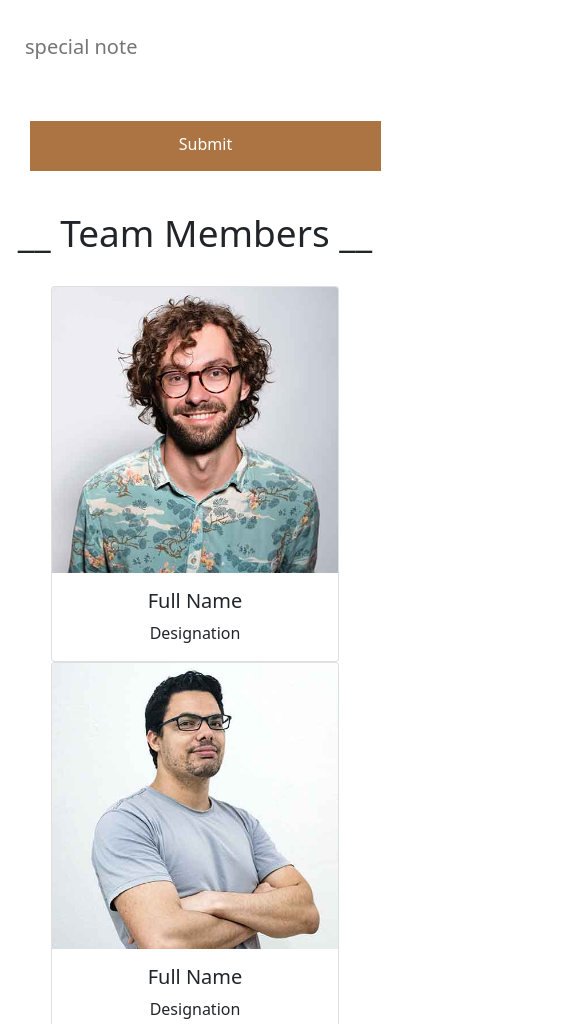
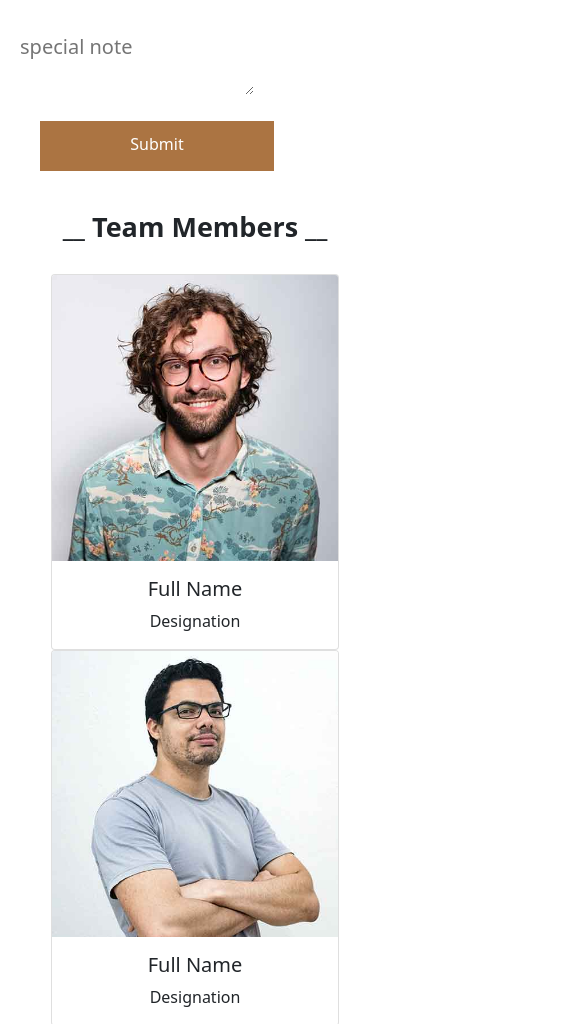
Before and after one commit to Aswankappingal/woody, a plain HTML site: page index.html in a window 390 px wide. Shown: the part 7814-8838 px from the top of the page, 585 px wide, since content can reach past the window. Drawn offline with nearby package versions, Linux system fonts and the light colour scheme.

Commit message:
file added

```diff
--- a/CSS/style.css
+++ b/CSS/style.css
@@ -459,7 +459,9 @@
 .free-text textarea::placeholder{
     font-size: 20px;
     font-weight: 300;
-    padding-left: 10px;
+    padding-left: 5px;
+    /* border: 1px solid green; */
+    width: 65%;
 }
 .free-input2 input{
     padding: 15px;
@@ -478,6 +480,7 @@
     border: none;
     margin-left: 5px;
     margin-top: 20px;
+    width: 65%;
 }
 .free-text textarea:hover{
     border: 1px solid rgb(188, 180, 102);
@@ -1036,7 +1039,7 @@
 .free-text textarea::placeholder{
     font-size: 20px;
     font-weight: 300;
-    padding-left: 10px;
+    /* padding-left: 5px; */
 }
 .free-input2 input{
     padding: 15px;
@@ -1064,9 +1067,9 @@
     border: none;
     margin-top: 20px;
     text-align: center;
-    width: 90%;
+    width: 60%;
     height: 50px;
-    margin-left: 30px;
+    margin-left: 40px;
 }
 .free-btn button{
     border: none;
@@ -1191,7 +1194,7 @@
         font-size: 14px;
      }
      .sub-footer input{
-        padding: 12px 20px;
+        padding: 12px 5px;
      }
      .sub4-footer a{
         text-decoration: none;
@@ -1225,6 +1228,16 @@
     .last2{
         margin-left: 70px;
     }
+    .team-Members-head h1 {
+        margin-top: 40px;
+        text-align: center;
+        font-weight: 700;
+        font-size: 27px;
+    }
+    .full-contents{
+        width: 100%;
+        /* border: 1px solid red; */
+    }
 
 
 
--- a/index.html
+++ b/index.html
@@ -12,6 +12,7 @@
 </head>
 
 <body>
+<div class="full-contents">
   <div class="main">
     <div class="sub-left">
       <i class="fa fa-map-marker" id="new1" aria-hidden="true"></i>
@@ -383,6 +384,7 @@
         </div>
       </div>
     </div>
+       <!-- freee quote section  -->
     <div class="Free-quote">
       <div class="Free-quote-left">
         <img src="./images/quote.jpg" alt="">
@@ -406,7 +408,7 @@
         </div>
       </div>
     </div>
-    <div class="our-Members-head">
+    <div class="team-Members-head">
       <h1>__ Team Members __</h1>
     </div>
     <div class="cards-section">
@@ -494,6 +496,7 @@
         </div>
       </div>
     </div>
+</div>
 
 
 
```
